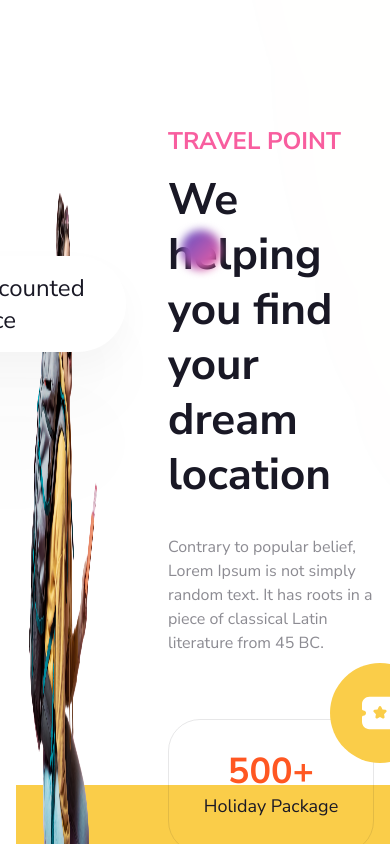
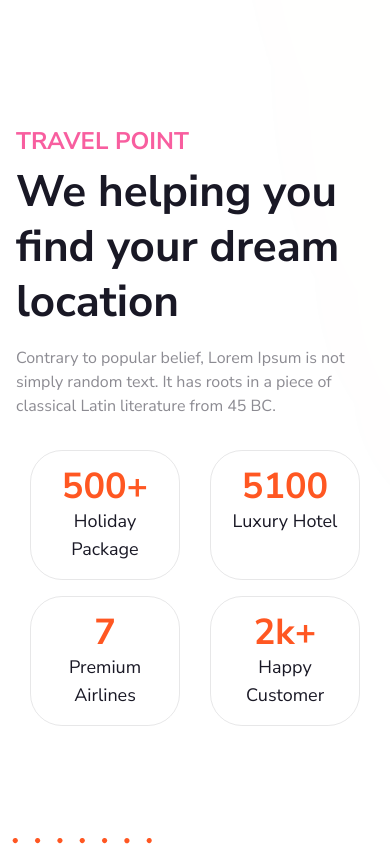
Before and after one commit to IdrisGit/travlog-nextjs, a Next.js app: page / in a window 390 px wide. Shown: the part 1620-2464 px from the top of the page. Built offline with nearby package versions, Linux system fonts and the light colour scheme.

Commit message:
feat: mobile view for travel points

```diff
--- a/app/_components/TravelPoint.tsx
+++ b/app/_components/TravelPoint.tsx
@@ -4,8 +4,8 @@ import womanOnSuitcase from '@/public/assets/WomanOnSuitcase.png';
 
 export const TravelPoint = () => {
   return (
-    <div className='flex flex-row gap-[42px] font-nunito'>
-      <div className='relative flex w-[789px] justify-end '>
+    <div className='flex flex-col font-nunito xl:flex-row xl:gap-[42px]'>
+      <div className='relative hidden w-[789px] justify-end xl:flex'>
         <div className='absolute bottom-4 left-0'>
           <div className='h-[550px] w-[705px] rounded-l-none rounded-r-[500px] bg-[#FACD49]'></div>
         </div>
@@ -35,9 +35,9 @@ export const TravelPoint = () => {
         </div>
       </div>
       <div>
-        <div className='flex max-w-[445px] flex-col gap-16'>
-          <div className='flex flex-col gap-8'>
-            <div className='flex flex-col gap-4'>
+        <div className='flex max-w-[445px] flex-col gap-8 xl:gap-16'>
+          <div className='flex flex-col gap-4 xl:gap-8'>
+            <div className='flex flex-col gap-2 xl:gap-4'>
               <h6 className='text-2xl font-bold uppercase text-[#F85E9F]'>Travel Point</h6>
               <h3 className='text-[44px] font-bold leading-tight text-[#191825]'>
                 We helping you find your dream location
@@ -48,23 +48,23 @@ export const TravelPoint = () => {
               piece of classical Latin literature from 45 BC.
             </p>
           </div>
-          <div className='relative flex max-w-md flex-row flex-wrap gap-8'>
-            <div className='absolute -right-14 -top-14 flex h-[100px] w-[100px] items-center rounded-[100px] bg-[#FACD49] p-8'>
+          <div className='relative flex max-w-md flex-row flex-wrap justify-evenly gap-4 xl:gap-8'>
+            <div className='absolute -right-14 -top-14 hidden h-[100px] w-[100px] items-center rounded-[100px] bg-[#FACD49] p-8 xl:flex'>
               <TicketStar />
             </div>
-            <div className='w-[206px] rounded-[32px] border border-[#1918251A] p-8 text-center'>
+            <div className='w-[150px] rounded-[32px] border border-[#1918251A] p-4 text-center xl:w-[206px] xl:p-8'>
               <p className='text-4xl font-bold text-[#FF5722]'>500+</p>
               <p className='text-lg text-[#191825]'>Holiday Package</p>
             </div>
-            <div className='w-[206px] rounded-[32px] border border-[#1918251A] p-8 text-center'>
+            <div className='w-[150px] rounded-[32px] border border-[#1918251A] p-4 text-center xl:w-[206px] xl:p-8'>
               <p className='text-4xl font-bold text-[#FF5722]'>5100</p>
               <p className='text-lg text-[#191825]'>Luxury Hotel</p>
             </div>
-            <div className='w-[206px] rounded-[32px] border border-[#1918251A] p-8 text-center'>
+            <div className='w-[150px] rounded-[32px] border border-[#1918251A] p-4 text-center xl:w-[206px] xl:p-8'>
               <p className='text-4xl font-bold text-[#FF5722]'>7</p>
               <p className='text-lg text-[#191825]'>Premium Airlines</p>
             </div>
-            <div className='w-[206px] rounded-[32px] border border-[#1918251A] p-8 text-center'>
+            <div className='w-[150px] rounded-[32px] border border-[#1918251A] p-4 text-center xl:w-[206px] xl:p-8'>
               <p className='text-4xl font-bold text-[#FF5722]'>2k+</p>
               <p className='text-lg text-[#191825]'>Happy Customer</p>
             </div>
```
